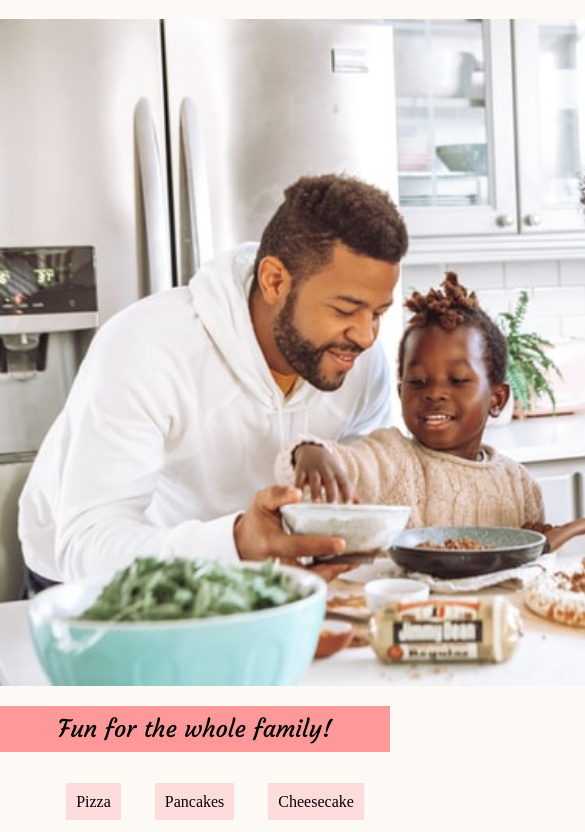
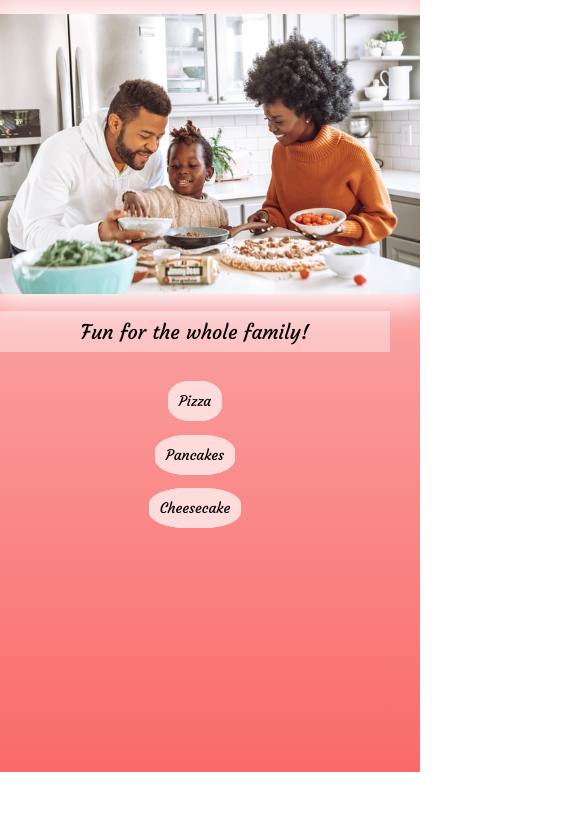
Before and after one commit to Ivana-R98/odin-recipes, a plain HTML site: page index.html in a window 390 px wide. Shown: the part 96-928 px from the top of the page, 585 px wide, since content can reach past the window. After the commit the page ends 868 px from the top, so only its background shows below. Drawn offline with Linux system fonts and the light colour scheme.

Commit message:
made the site responsive, edited css

```diff
--- a/index.html
+++ b/index.html
@@ -10,15 +10,17 @@
     <link href="https://fonts.googleapis.com/css2?family=Courgette&display=swap" rel="stylesheet">
     <title>Recipes</title>
 </head>
-<body>
+<body style="height: 100vh; overflow: hidden;">
     <h1>Odin Recipes</h1>
-    <img src="./img/main.jpg" alt="mother, father and their son preparing food">
+    <div class="img-div">
+        <img class='img' src="./img/main.jpg" alt="Mother, father and their child preparing food.">
+    </div>
     <h2 class="emphasis">Fun for the whole family!</h2>
     <footer>
     <ul>
-        <li><a href="./pizza.html">Pizza</a></li>
-        <li><a href="./pancakes.html">Pancakes</a></li>
-        <li><a href="./cheesecake.html">Cheesecake</a></li>
+        <li><a href="./pizza.html" class="pizza">Pizza</a></li>
+        <li><a href="./pancakes.html" class="pancakes">Pancakes</a></li>
+        <li><a href="./cheesecake.html" class="cheesecake">Cheesecake</a></li>
     </ul>
     </footer>
 </body>
--- a/style.css
+++ b/style.css
@@ -1,30 +1,39 @@
 @import url('https://fonts.googleapis.com/css2?family=Courgette&display=swap');
+
 body {
     margin: 0px;
     padding: 0px;
-    background-color:rgb(253, 250, 246);
+    background: linear-gradient( rgb(250, 207, 207), rgb(250, 106, 106));
+    overflow-x: hidden;
+    box-sizing: border-box;
 }
-h2, .emphasis {
-    padding: 8px;
-    background-color: rgb(255, 153, 153);
+h1, .emphasis {
+    background-color: rgba(255, 255, 255, 0.4);
+}
+.emphasis {
+    padding: 8px 0;
+    font-size: 24px;
+    font-weight: 500;
+    font-family: 'Courgette', serif;
+    text-align: center;
 }
 h1 {
     text-align:center;
     font-family: 'Courgette', serif;
-    background-color: rgb(255, 153, 153);
     padding: 16px;
+    margin: 1.5rem;
 }
-img {
+.img {
     width: 1000px;
     display: block;
-    margin: auto;
+    margin: 0 auto;
+    padding: 0;
+    box-shadow: 0px 0px 30px 10px rgba(255,255,255,1);
 }
 
-.emphasis {
-   font-size: 24px;
-   font-weight: 500;
-   font-family: 'Courgette', serif;
-   text-align: center;
+img {
+    width: 100%;
+    height: auto;
 }
 p {
     text-align: center;
@@ -34,24 +43,78 @@ p {
     display: flex;
     flex-direction: column;
     align-items: center;
-    background-color: rgb(250, 207, 207);
 }
 
 h2 {
+<<<<<<< HEAD
+=======
+    margin-top: 3rem;
+    width: 100%;
+>>>>>>> 890bd3b (made the site responsive, edited css)
     text-align: center;
 }
 footer {
     display: flex;
-    padding: 5px;
+    padding: 8px;
     justify-content: center;
+}
+ul {
+    padding-inline-start: 0;
+    min-width: 300px;
 }
 footer li {
     display: inline;
 }
+
 a {
     color: black;
     background-color: rgb(255, 220, 220);
-    padding: 10px;
+    border: rgb(255, 220, 220) 3px solid;
+    padding: 12px;
     text-decoration: none;
-    margin: 0 15px;
+    margin: 0 12px;
+    border-radius: 40%;
+    font-family: 'Courgette', serif;
 }
+a:hover {
+    color:rgb(255, 220, 220);
+    background-color: rgb(247, 99, 99);
+    animation: rotate 1.1s linear infinite;
+    border: rgb(255, 220, 220) 3px dotted;
+}
+
+/* responsive */
+
+@media screen and (max-width: 1440px) {
+    .img {
+        width: 768px;
+    }
+}
+
+@media screen and (max-width: 768px) {
+    h1 {
+        font-size: 1.5rem;
+    }
+    .img {
+       width: 420px;
+    }
+    img {
+        width: 100%;
+        height: auto;
+    }
+    .emphasis {
+        font-size: 1.25rem;
+    }
+    ul {
+        display: flex;
+        flex-direction: column;
+        gap: 2.2rem;
+        align-items: center;
+    }
+    a {
+        border: rgb(255, 220, 220) 3px solid;
+        padding: 8px;
+        margin: 0 px;
+        font-size: 0.9rem;
+    }
+}
```
Also changed, not shown: cheesecake.html (+1 -1 lines), pancakes.html (+1 -1 lines), pizza.html (+1 -1 lines).
